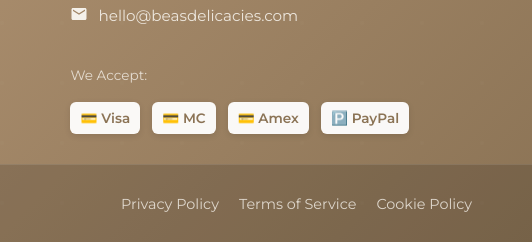
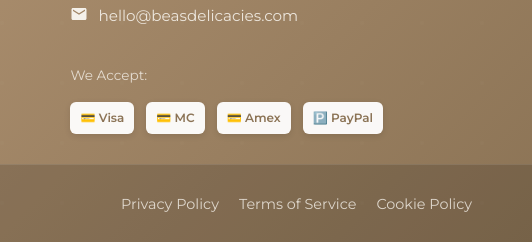
Before and after one commit to csengelhardt/beas-delicacies.com, a website: page html/cart.html in a window 1280 px wide. Shown: the part 994-1236 px from the top of the page, 748-1280 px from the left. Drawn offline with nearby package versions, Linux system fonts and the light colour scheme.

Commit message:
Fix payment icons formatting in footer
- Reduced font-size from 0.85em to 0.75em
- Added line-height: 1 to prevent emoji overflow
- Added white-space: nowrap and overflow: hidden
- Ensures payment icons stay within 32px height constraint

```diff
--- a/html/style.css
+++ b/html/style.css
@@ -675,8 +675,11 @@ h3 {
   justify-content: center;
   box-shadow: 0 2px 6px rgba(0, 0, 0, 0.1);
   font-weight: 600;
-  font-size: 0.85em;
+  font-size: 0.75em;
+  line-height: 1;
   color: var(--dark-accent);
+  white-space: nowrap;
+  overflow: hidden;
 }
 
 .footer-bottom {
```
